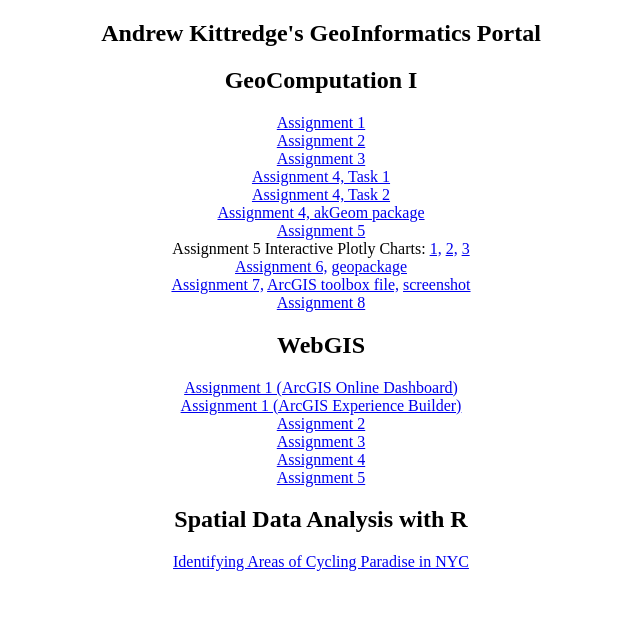
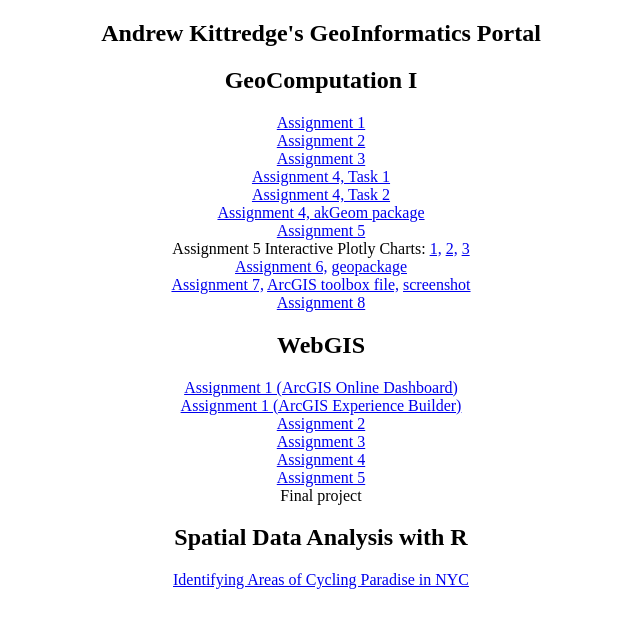
Before and after one commit to akittredge/akittredge.github.io, a plain HTML site: page index.html in a window 1280 px wide. Shown: the whole page, without its empty margins (319-959 px from the left). Drawn offline with Linux system fonts and the light colour scheme.

Commit message:
final-project

```diff
--- a/index.html
+++ b/index.html
@@ -47,6 +47,8 @@
             <a href="html/webgis/ak-assignment-4.html">Assignment 4</a>
             <br>
             <a href="html/webgis/assignment-5/ak-assignment-5.3.html">Assignment 5</a>
+            <br>
+            <a href="html/webgis/final-project/ak-final-3.html"></a>Final project</a>
         </p>
         <h2> Spatial Data Analysis with R</h2>
         <p>
```
